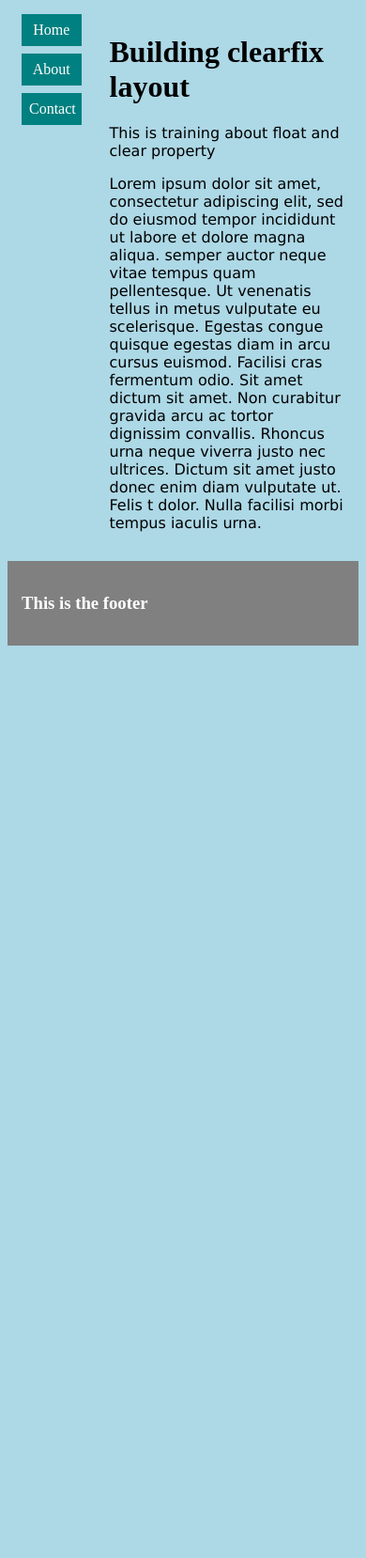
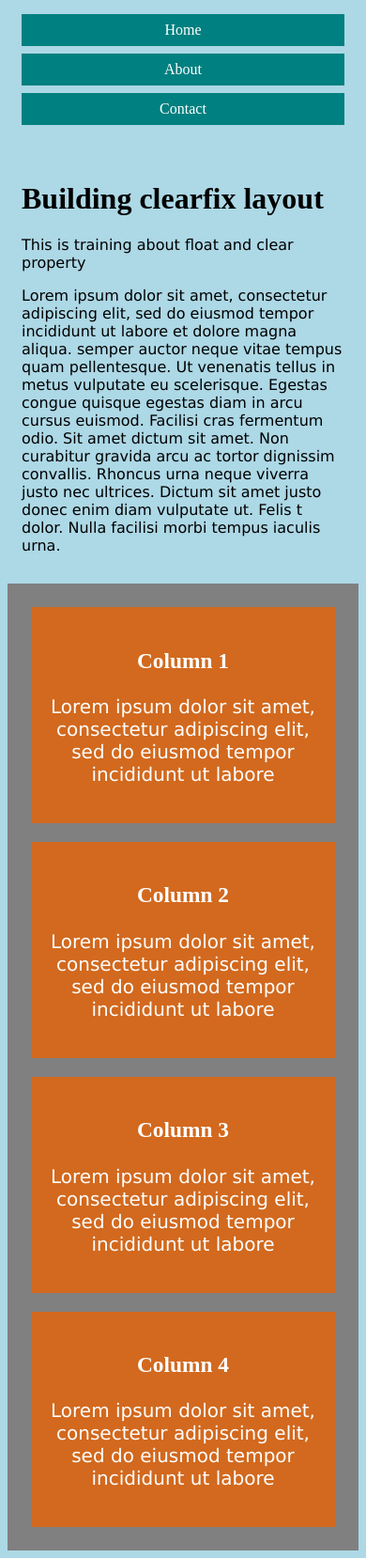
Before and after one commit to tofic-88/LearnCode, a PHP site: page / in a window 390 px wide. Shown: the part 97-1755 px from the top of the page at 94% size. Before the commit the page ends 784 px from the top, so only its background shows below. Run offline with PHP 8.4, Linux system fonts and the light colour scheme.

Commit message:
add 4 columns for footer using flex responsive flexbox

```diff
--- a/index.php
+++ b/index.php
@@ -24,7 +24,37 @@
             Dictum sit amet justo donec enim diam vulputate ut. Felis t dolor. Nulla facilisi morbi tempus iaculis urna.</p>
           </div>
   </div>
-<footer><h3>This is the footer</h3></footer>
+<footer>
+  <div class="flex-container">
+      <div>
+
+        <h3>Column 1</h3>
+        <p>Lorem ipsum dolor sit amet, consectetur adipiscing elit, sed do eiusmod tempor incididunt ut labore </p>
+
+      </div>
+      <div>
+
+        <h3>Column 2</h3>
+        <p>Lorem ipsum dolor sit amet, consectetur adipiscing elit, sed do eiusmod tempor incididunt ut labore </p>
+
+
+      </div>
+      <div>
+
+        <h3>Column 3</h3>
+        <p>Lorem ipsum dolor sit amet, consectetur adipiscing elit, sed do eiusmod tempor incididunt ut labore </p>
+
+
+      </div>
+      <div>
+
+        <h3>Column 4</h3>
+        <p>Lorem ipsum dolor sit amet, consectetur adipiscing elit, sed do eiusmod tempor incididunt ut labore </p>
+
+
+      </div>
+  </div>
+</footer>
 
 </body>
 </html>
--- a/style.css
+++ b/style.css
@@ -45,7 +45,18 @@ footer {
   margin: 0;
   padding: 0;
 }
-
+.flex-container {
+  display: flex;
+  flex-direction: row;
+}
+.flex-container > div {
+  background: chocolate;
+  flex: 25%;
+  padding: 20px;
+  margin: 10px;
+  font-size: 20px;
+  text-align: center;
+}
 .menu li {
   padding: 8px;
   margin-bottom: 8px;
@@ -57,3 +68,12 @@ footer {
 .menu li:hover {
   background-color: yellowgreen;
 }
+
+@media (max-width: 800px) {
+  .column {
+    width: 100%;
+  }
+  .flex-container {
+    flex-direction: column;
+  }
+}
```
